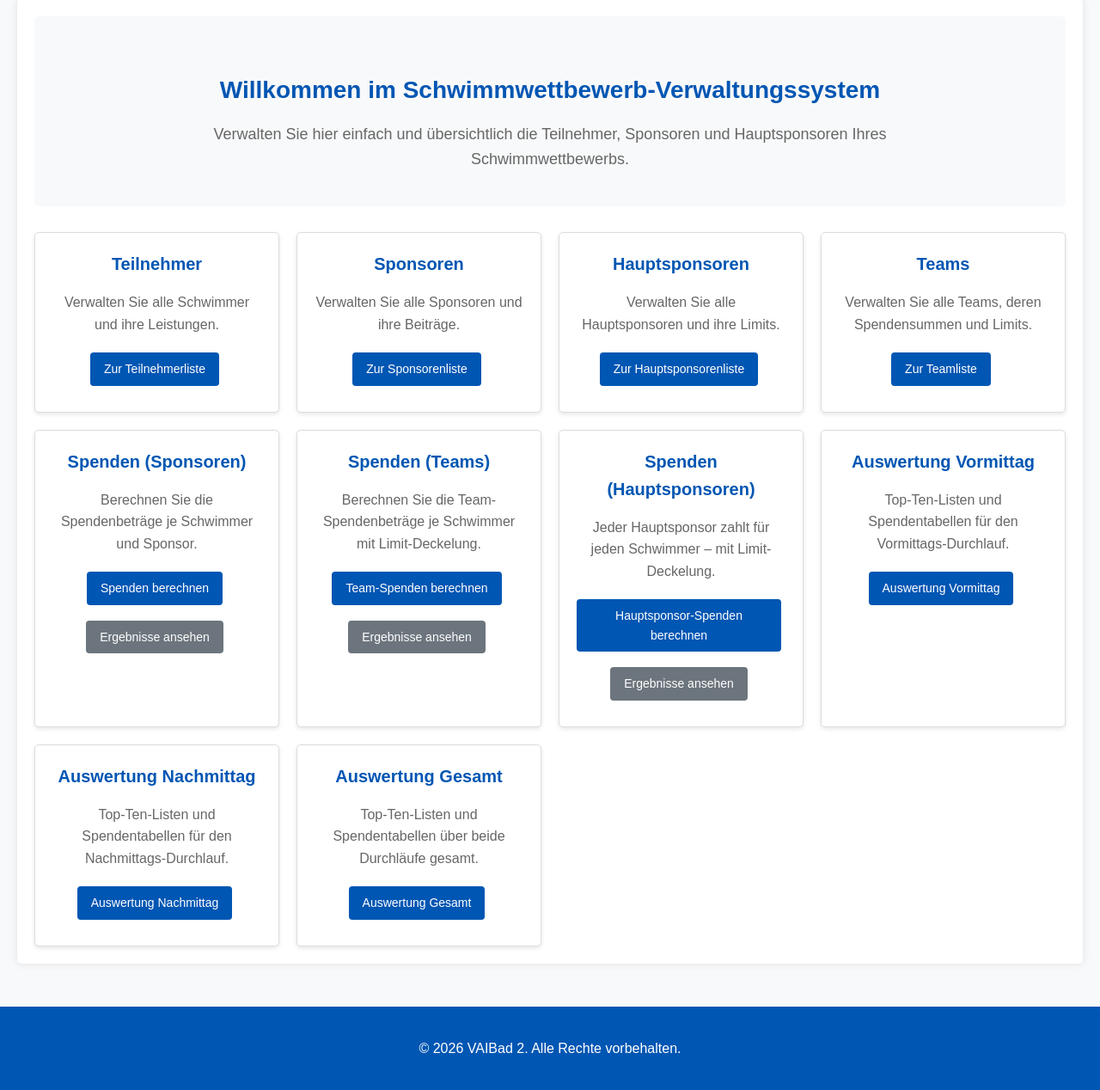
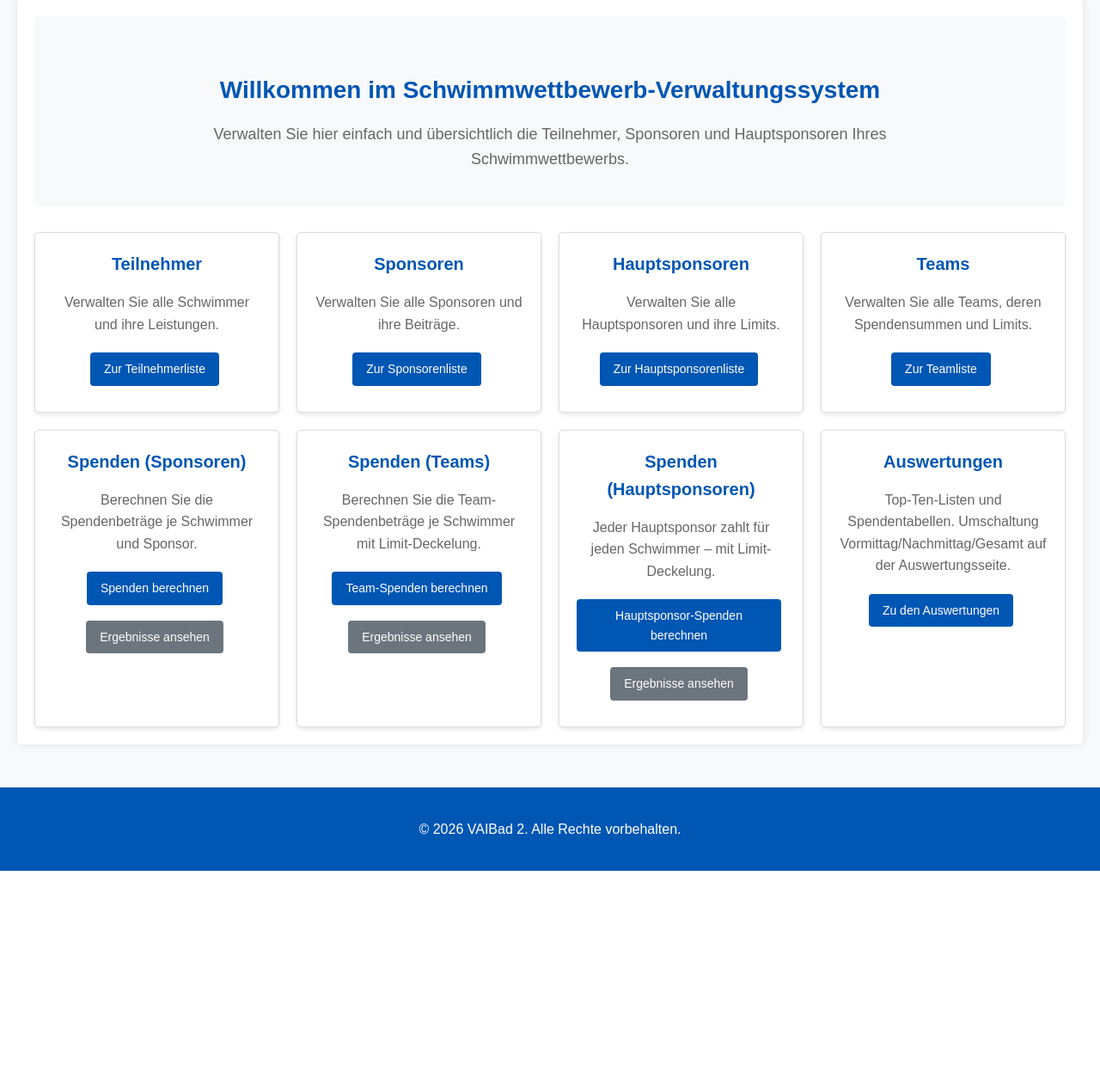
Before and after one commit to Ottokarder/VAIBad_2, a PHP site: page / in a window 1280 px wide. Shown: the part 101-1369 px from the top of the page at 86% size. After the commit the page ends 1114 px from the top, so only its background shows below. Run offline with PHP 8.4, Linux system fonts and the light colour scheme.

Commit message:
Startseite: nur ein Auswertungen-Button (Default Gesamt)
Die drei Auswertungs-Karten (Vormittag/Nachmittag/Gesamt) durch eine
einzige Karte ersetzt. Default beim Ansprung ist Gesamt (wie bisher);
die Umschaltung erfolgt auf der Auswertungsseite.

Co-authored-by: Ottokarder <Ottokarder@users.noreply.github.com>

```diff
--- a/webapp/index.php
+++ b/webapp/index.php
@@ -89,19 +89,9 @@ if (file_exists('includes/header.php')) {
             <a href="/VAIBad_2/webapp/spenden_hauptsponsoren.php" class="btn btn-secondary" style="margin-top:.5rem;">Ergebnisse ansehen</a>
         </div>
         <div class="card">
-            <h3>Auswertung Vormittag</h3>
-            <p>Top-Ten-Listen und Spendentabellen für den Vormittags-Durchlauf.</p>
-            <a href="/VAIBad_2/webapp/auswertungen.php?durchlauf=vormittag" class="btn btn-primary">Auswertung Vormittag</a>
-        </div>
-        <div class="card">
-            <h3>Auswertung Nachmittag</h3>
-            <p>Top-Ten-Listen und Spendentabellen für den Nachmittags-Durchlauf.</p>
-            <a href="/VAIBad_2/webapp/auswertungen.php?durchlauf=nachmittag" class="btn btn-primary">Auswertung Nachmittag</a>
-        </div>
-        <div class="card">
-            <h3>Auswertung Gesamt</h3>
-            <p>Top-Ten-Listen und Spendentabellen über beide Durchläufe gesamt.</p>
-            <a href="/VAIBad_2/webapp/auswertungen.php?durchlauf=gesamt" class="btn btn-primary">Auswertung Gesamt</a>
+            <h3>Auswertungen</h3>
+            <p>Top-Ten-Listen und Spendentabellen. Umschaltung Vormittag/Nachmittag/Gesamt auf der Auswertungsseite.</p>
+            <a href="/VAIBad_2/webapp/auswertungen.php" class="btn btn-primary">Zu den Auswertungen</a>
         </div>
     </div>
 </div>
```
